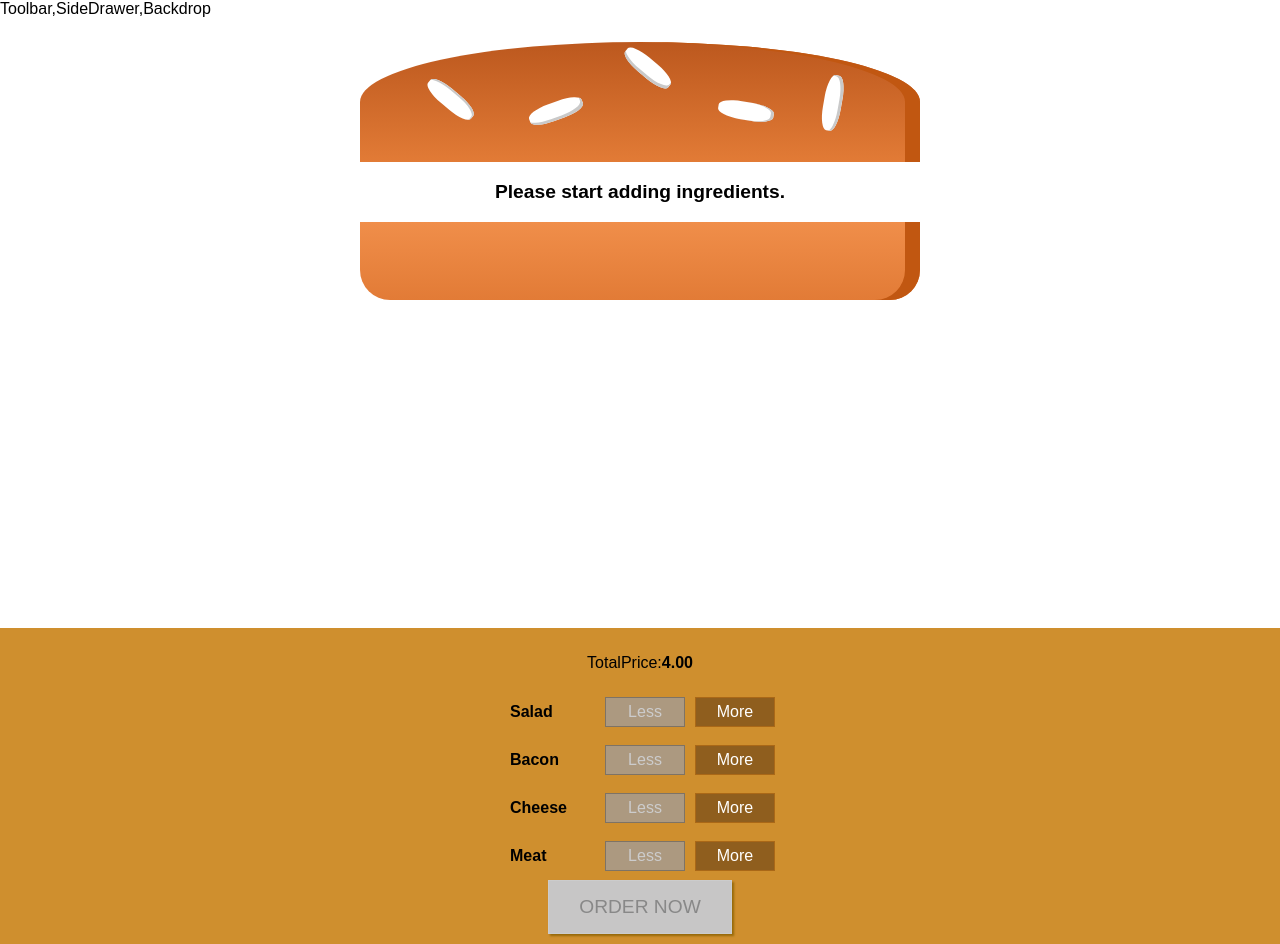
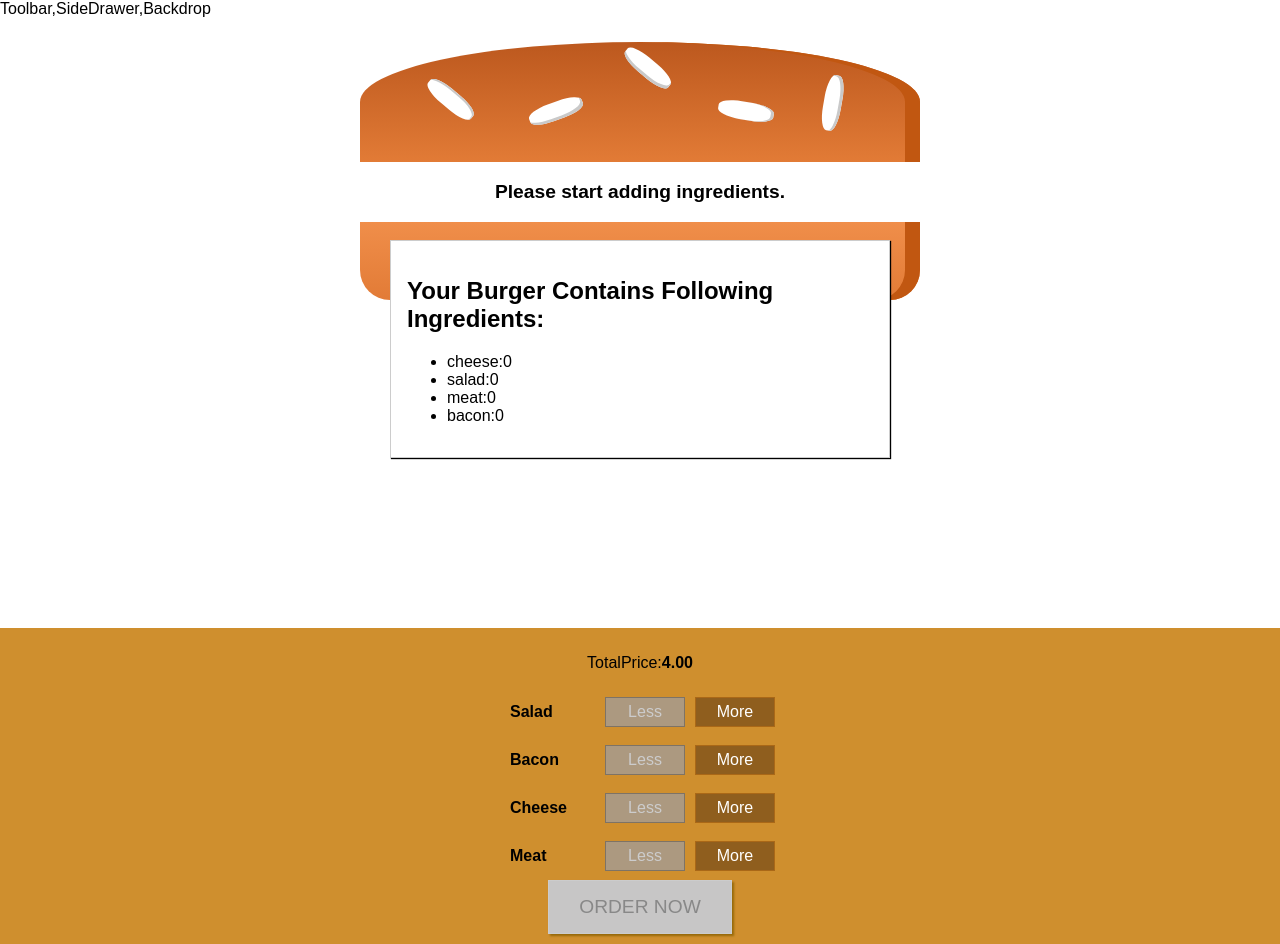
Before and after one commit to sachdeva2008/burger-app, a React app: page / in a window 1280 px wide. Built offline with nearby package versions, Linux system fonts and the light colour scheme.

Commit message:
added code for order summary on checkout click

```diff
--- /dev/null
+++ b/src/components/Burger/OrderSummary/OrderSummary.js
@@ -0,0 +1,22 @@
+import React from 'react';
+
+import Aux from '../../../hoc/Aux';
+
+const orderSummary = (props) => {
+
+  const ingredientsSummary = Object.keys(props.ingredients).map((igKey) =>{
+    return (<li key = {igKey} ><span>{igKey}</span>:{props.ingredients[igKey]}</li>)
+  });
+
+  return (
+    <Aux>
+    <h2>Your Burger Contains Following Ingredients:</h2>
+    <ul>
+      {ingredientsSummary}
+    </ul>
+    </Aux>
+  );
+
+}
+
+export default orderSummary;
--- /dev/null
+++ b/src/components/UI/Modal/Modal.css
@@ -0,0 +1,20 @@
+.Modal {
+    position: fixed;
+    z-index: 500;
+    background-color: white;
+    width: 70%;
+    border: 1px solid #ccc;
+    box-shadow: 1px 1px 1px black;
+    padding: 16px;
+    left: 15%;
+    top: 30%;
+    box-sizing: border-box;
+    transition: all 0.3s ease-out;
+}
+
+@media (min-width: 600px) {
+    .Modal {
+        width: 500px;
+        left: calc(50% - 250px);
+    }
+}
--- /dev/null
+++ b/src/components/UI/Modal/Modal.js
@@ -0,0 +1,13 @@
+import React from 'react';
+
+import classes from './Modal.css';
+
+const Modal = (props) => {
+  return (
+    <div className =  {classes.Modal}>
+      {props.children}
+    </div>
+  );
+}
+
+export default Modal;
--- a/src/containers/BurgerBuilder/BurgerBuilder.js
+++ b/src/containers/BurgerBuilder/BurgerBuilder.js
@@ -6,6 +6,9 @@
 
 import BuildControls from '../../components/Burger/BuildControls/BuildControls';
 
+import Modal from '../../components/UI/Modal/Modal';
+
+import OrderSummary from '../../components/Burger/OrderSummary/OrderSummary';
 
 const INGREDIENT_PRICE = {
     cheese:0.8,
@@ -80,6 +83,9 @@
 
     return(
       <Aux>
+        <Modal>
+          <OrderSummary ingredients={this.state.ingredients}/>
+        </Modal>
         <Burger ingredients = {this.state.ingredients}/>
         <BuildControls
           igredientAdded = {this.addIngredientHandler}
```
